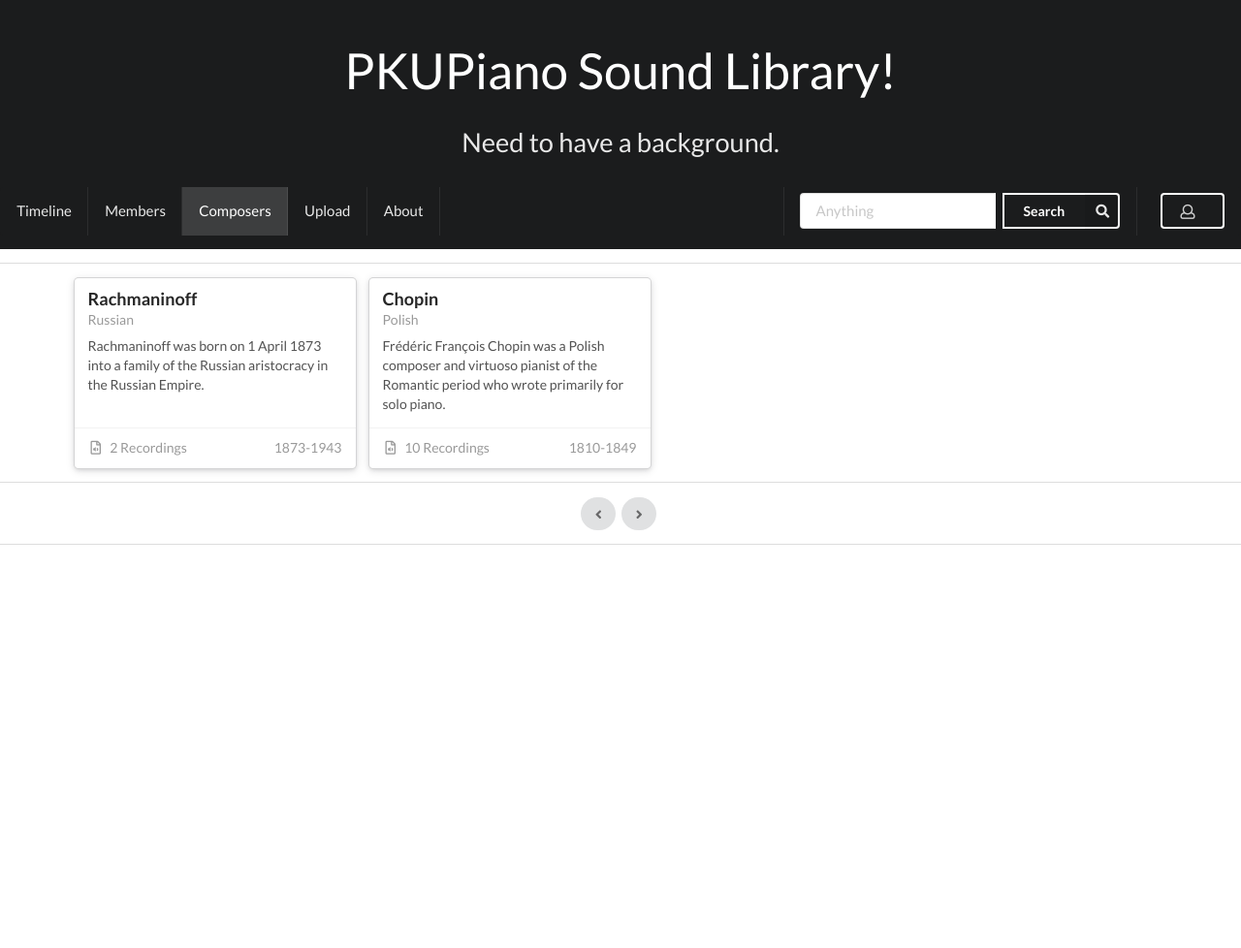
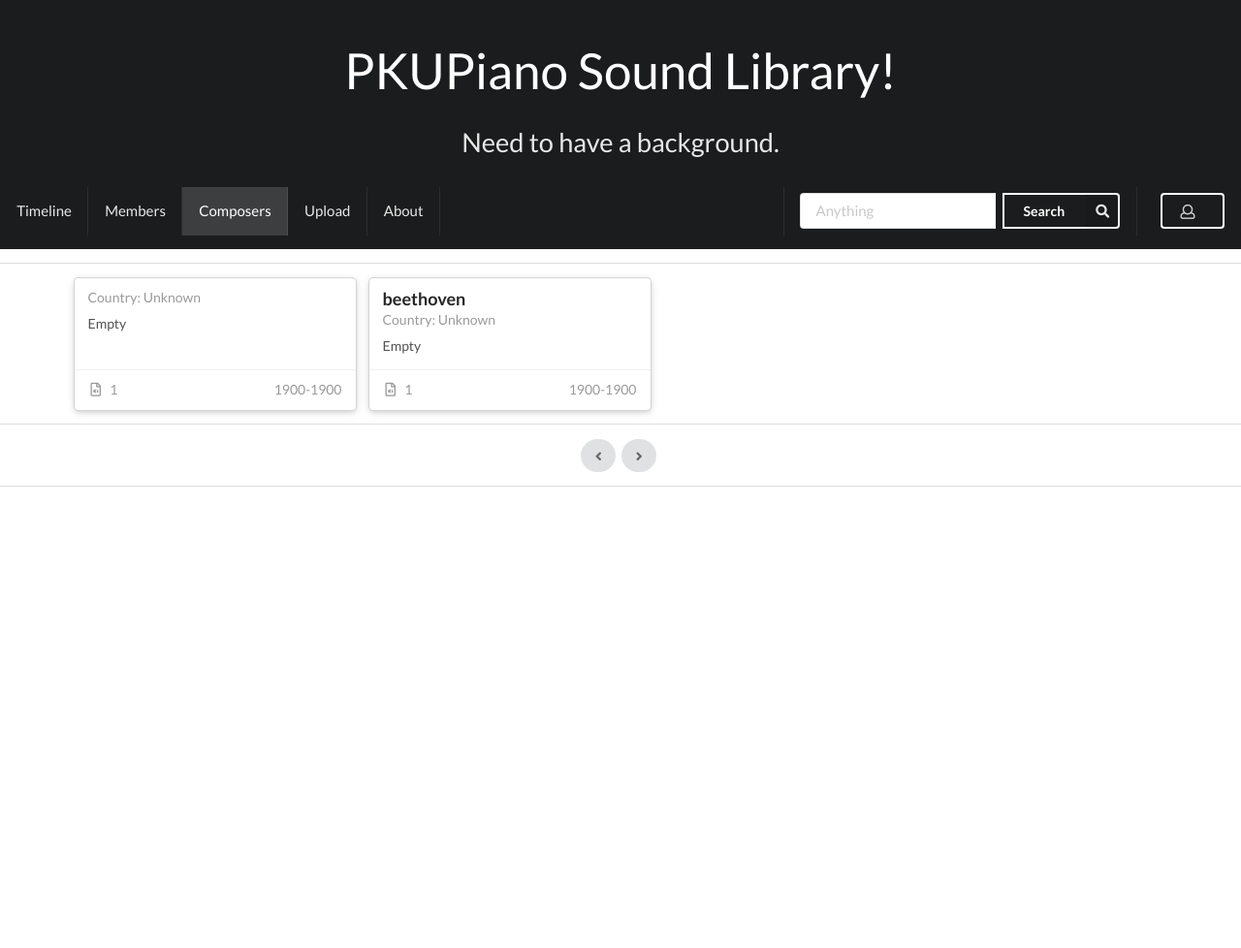
Before and after one commit to Fridge003/SoundLib, a Django app: page /index/composers/0/ in a window 1280 px wide. Shown: the top 978 px of the page at 97% size. Run offline with Django 4.2, Linux system fonts and the light colour scheme; data comes from the database, SQL or seed files in the repository; some libraries are stand-ins or nearby versions.

Commit message:
change composer displahy

```diff
--- a/App/models.py
+++ b/App/models.py
@@ -1,5 +1,7 @@
+import datetime
 from tkinter import CASCADE
 from django.db import models
+from django.db.models import Count
 import types
 
 # Create your models here.
@@ -102,16 +104,32 @@
 
     Name = models.CharField(max_length=255, unique=True, primary_key=True)
     Introduction = models.CharField(max_length=65535, default="Empty")
+    Country = models.CharField(max_length=255, default="Unknown")
+    Birthday = models.DateField(default=datetime.date(year=1900, month=1, day=1))
+    Deathday = models.DateField(default=datetime.date(year=1900, month=1, day=1))
+    Alive = models.BooleanField(default=False)
 
     def get_name(self) :
         return self.Name
+
+    def get_description(self) :
+        return self.Introduction
+
+    def get_country(self) :
+        return self.Country
+
+    def get_lifetime(self) :
+        if self.Alive :
+            return "{0}-Now".format(self.Birthday.year)
+        else :
+            return "{0}-{1}".format(self.Birthday.year, self.Deathday.year)
 
 class Recording(models.Model) :
 
     Id = models.AutoField(primary_key=True)
     Name = models.CharField(max_length=255, default="Mysterious Recording")
     File = models.FileField(upload_to='Recordings')
-    Composer = models.ForeignKey(Composer, on_delete=models.CASCADE)            # One composer to many recordings
+    Composer = models.ForeignKey(Composer, on_delete=models.CASCADE, related_name="Recordings")            # One composer to many recordings
     UploadUser = models.ForeignKey(User, on_delete=models.CASCADE, related_name="Recordings")              # for searching
     UploadUserName = models.CharField(max_length=255, default="Anonymous")      # to show, in case the user is deleted
     Description = models.CharField(max_length=65535, default="Empty")
@@ -145,3 +163,9 @@
 
     def get_views(self) :
         return self.Views
+
+def get_all_available_composers() :
+
+    ComposerList = Composer.objects.annotate(NumRecordings=Count('Recordings')).filter(NumRecordings__gte=1).order_by('-NumRecordings').all()
+
+    return ComposerList
--- a/App/utils/index.py
+++ b/App/utils/index.py
@@ -3,7 +3,7 @@
 from math import ceil
 from tabnanny import verbose
 from django.shortcuts import render
-from App.models import User, Recording, Composer
+from App.models import User, Recording, Composer, get_all_available_composers
 from App.utils.search import default_search
 from django.conf import settings
 from django.db.models import Count
@@ -20,6 +20,8 @@
         HavePages = False
 
     SelectedItems = []
+    AllComposers = []
+    PageNum = 0
 
     if SelectedTag == "timeline" :
         RecordingList = Recording.objects.order_by('-UploadTime')
@@ -32,17 +34,19 @@
         SelectedItems = UserList[SelectedPage*settings.ITEMS_PER_PAGE: (SelectedPage+1)*settings.ITEMS_PER_PAGE]
     elif SelectedTag == "search" :
         SearchResults = default_search(OriginalRequest.POST['Keyword'])
-        print(SearchResults)
         PageNum = ceil(len(SearchResults)/settings.ITEMS_PER_PAGE)
         SelectedItems = SearchResults[SelectedPage*settings.ITEMS_PER_PAGE: (SelectedPage+1)*settings.ITEMS_PER_PAGE]
-    else :
-        PageNum = 0
+    elif SelectedTag == "upload" :
+        AllComposers = get_all_available_composers()
+    elif SelectedTag == "composers" :
+        AllComposers = get_all_available_composers()
 
     context                 = {}
     context['hello']        = 'PKUpiano Sound Library!'
     context['List']         = SelectedItems
     context['SelectedTag']  = SelectedTag
     context['CurrentPage']  = SelectedPage
+    context['AllComposers'] = AllComposers
     context['HavePages']    = HavePages
     context['PageRange']    = list(range(max(0, SelectedPage-2), min(PageNum, SelectedPage+3)))
     context['PagePrefix']   = '/index/'+SelectedTag+'/'
--- a/App/utils/recording.py
+++ b/App/utils/recording.py
@@ -1,6 +1,6 @@
 from django.shortcuts import render
 from django.db.utils import IntegrityError
-from App.models import Recording, Composer
+from App.models import Recording, Composer, get_all_available_composers
 
 def render_recording_info(Request, Recordings) :
     Context                  = {}
@@ -11,6 +11,7 @@
 
     Context                  = {}
     Context["RecordingList"] = Recordings
+    Context["AllComposers"]  = get_all_available_composers()
     return render(Request, 'recording_change.html', Context)
 
 # Save a uploaded file to disk and maintain databases
--- a/Templates/index_composers.html
+++ b/Templates/index_composers.html
@@ -5,47 +5,27 @@
 
 {% block content %}
 <div class="ui link cards">
+    {% for show_composer in AllComposers %}
     <div class="ui raised link card">
         <div class="content">
-            <div class="header">Rachmaninoff</div>
+            <div class="header">{{ show_composer.get_name }}</div>
             <div class="meta">
-                <span class="category">Russian</span>
+                <span class="category"> Country: {{ show_composer.get_country }}</span>
             </div>
             <div class="description">
-                Rachmaninoff was born on 1 April 1873 into a family of the Russian aristocracy in the
-                Russian Empire.
+                {{ show_composer.get_description }}
             </div>
         </div>
         <div class="extra content">
             <span class="right floated">
-                1873-1943
+                {{ show_composer.get_lifetime }}
             </span>
             <span>
                 <i class="file audio outline icon"></i>
-                2 Recordings
+                {{ show_composer.NumRecordings }}
             </span>
         </div>
     </div>
-    <div class="ui raised link card">
-        <div class="content">
-            <div class="header">Chopin</div>
-            <div class="meta">
-                <span class="category">Polish</span>
-            </div>
-            <div class="description">
-                Frédéric François Chopin was a Polish composer and virtuoso pianist of the Romantic
-                period who wrote primarily for solo piano.
-            </div>
-        </div>
-        <div class="extra content">
-            <span class="right floated">
-                1810-1849
-            </span>
-            <span>
-                <i class="file audio outline icon"></i>
-                10 Recordings
-            </span>
-        </div>
-    </div>
+    {% endfor %}
 </div>
 {% endblock %}
```
Also changed, not shown: Templates/index_upload.html (+7 -9 lines), Templates/recording_change.html (+7 -11 lines), App/migrations/0009_composer_alive_composer_birthday_composer_country_and_more.py (added).
